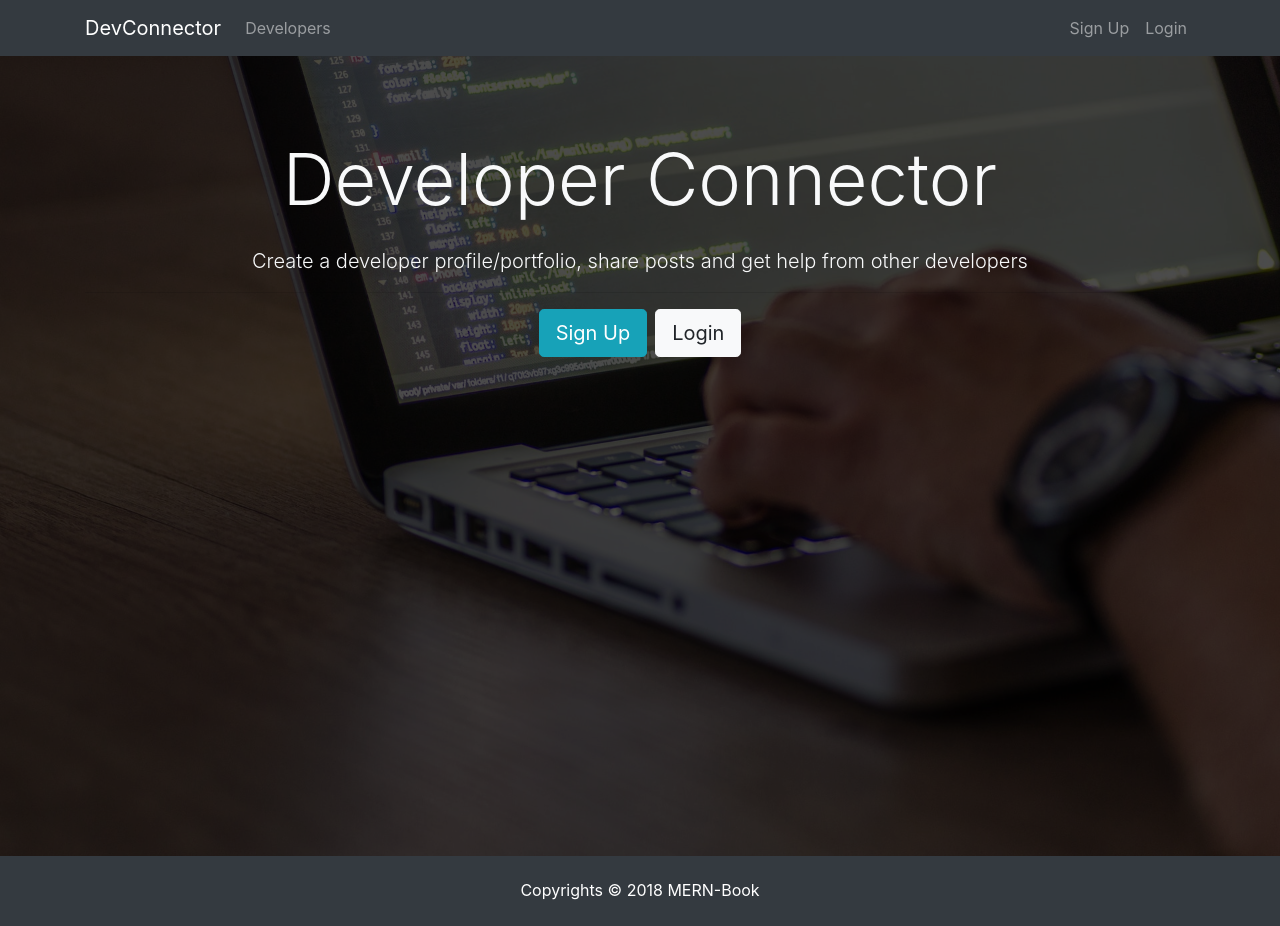
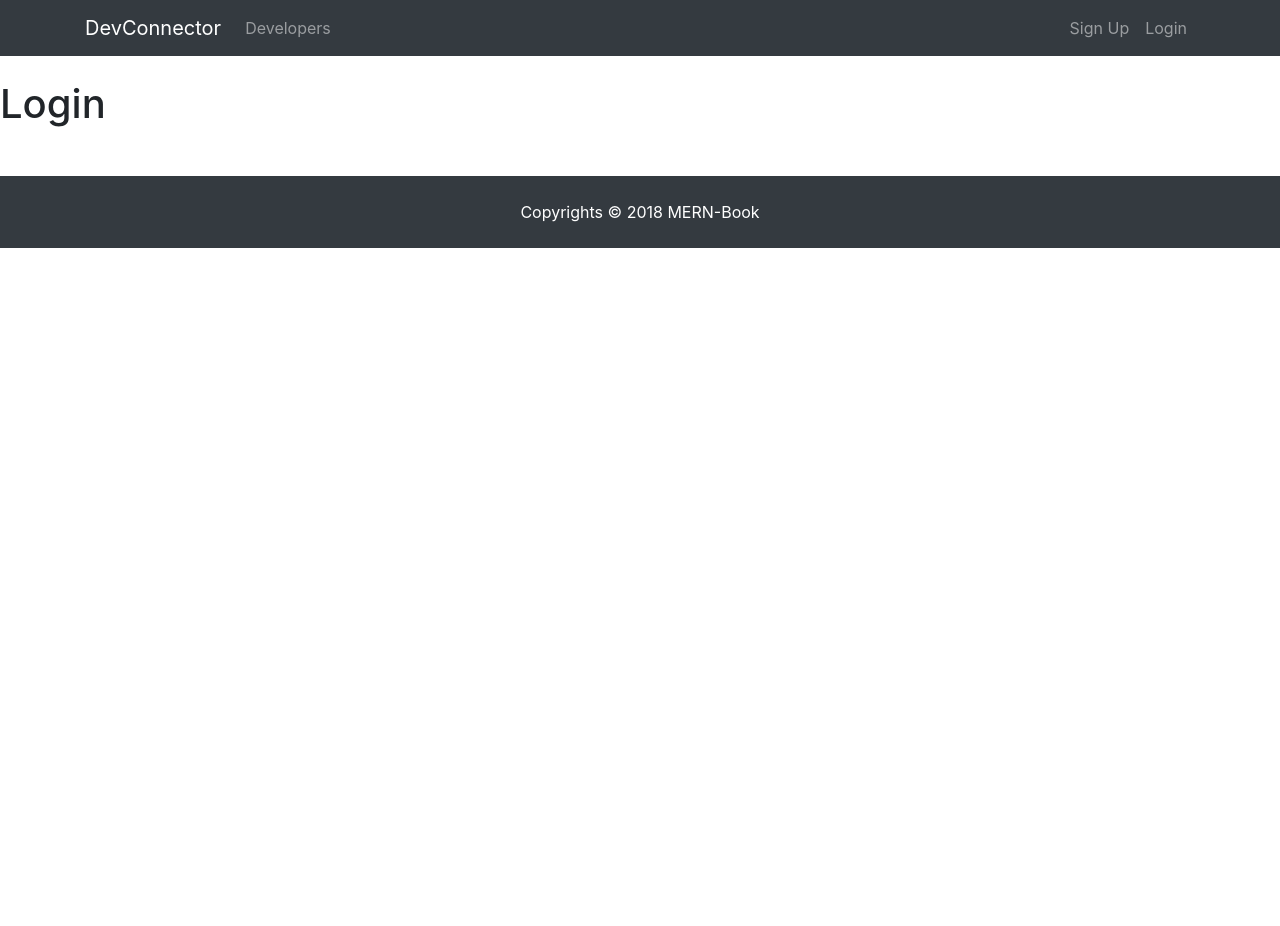
Before and after one commit to harlemtraveler/MERN-Social-Network, a React (Create React App) app in the folder client/: page /login in a window 1280 px wide. After the commit the page ends 800 px from the top, so only its background shows below. Built offline with nearby package versions, Linux system fonts and the light colour scheme.

Commit message:
Install && Implement React Router

```diff
--- a/client/package.json
+++ b/client/package.json
@@ -5,6 +5,7 @@
   "dependencies": {
     "react": "^16.6.3",
     "react-dom": "^16.6.3",
+    "react-router-dom": "^4.3.1",
     "react-scripts": "2.1.1"
   },
   "scripts": {
--- a/client/src/App.js
+++ b/client/src/App.js
@@ -1,17 +1,27 @@
 import React, { Component } from 'react';
 import './App.css';
+import { BrowserRouter as Router, Route } from 'react-router-dom';
+
 import Navbar from './components/layout/Navbar';
 import Footer from './components/layout/Footer';
 import Landing from './components/layout/Landing';
+import Register from './components/auth/Register';
+import Login from './components/auth/Login';
 
 class App extends Component {
   render() {
     return (
-      <div className="App">
-        <Navbar />
-        <Landing />
-        <Footer />
-      </div>
+      <Router>
+        <div className="App">
+          <Navbar />
+          <Route exact path="/" component={ Landing } />
+          <div className="contianer">
+            <Route exact path="/register" component={ Register } />
+            <Route exact path="/login" component={ Login } />
+          </div>
+          <Footer />
+        </div>
+      </Router>
     );
   }
 }
--- /dev/null
+++ b/client/src/components/auth/Login.js
@@ -0,0 +1,15 @@
+import React, { Component } from 'react';
+
+class Login extends Component {
+
+  render() {
+    return (
+      <div>
+        <h1>Login</h1>
+      </div>
+    );
+  }
+
+}
+
+export default Login;
--- /dev/null
+++ b/client/src/components/auth/Register.js
@@ -0,0 +1,15 @@
+import React, { Component } from 'react';
+
+class Register extends Component {
+
+  render() {
+    return (
+      <div>
+        <h1>Register</h1>
+      </div>
+    );
+  }
+
+}
+
+export default Register;
--- a/client/src/components/layout/Landing.js
+++ b/client/src/components/layout/Landing.js
@@ -1,4 +1,5 @@
 import React, { Component } from 'react';
+import { Link } from 'react-router-dom';
 
 class Landing extends Component {
 
@@ -13,8 +14,15 @@
                 </h1>
                 <p className="lead"> Create a developer profile/portfolio, share posts and get help from other developers</p>
                 <hr />
-                <a href="register.html" className="btn btn-lg btn-info mr-2">Sign Up</a>
-                <a href="login.html" className="btn btn-lg btn-light">Login</a>
+
+                <Link to="/register" className="btn btn-lg btn-info mr-2">
+                  Sign Up
+                </Link>
+
+                <Link to="/login" className="btn btn-lg btn-light">
+                  Login
+                </Link>
+
               </div>
             </div>
           </div>
--- a/client/src/components/layout/Navbar.js
+++ b/client/src/components/layout/Navbar.js
@@ -1,4 +1,5 @@
 import React, { Component } from 'react';
+import { Link } from 'react-router-dom';
 
 class Navbar extends Component {
 
@@ -6,27 +7,39 @@
     return (
       <nav className="navbar navbar-expand-sm navbar-dark bg-dark mb-4">
         <div className="container">
-          <a className="navbar-brand" href="landing.html">DevConnector</a>
+
+          <Link className="navbar-brand" to="/">
+            DevConnector
+          </Link>
+
           <button className="navbar-toggler" type="button" data-toggle="collapse" data-target="#mobile-nav">
             <span className="navbar-toggler-icon"></span>
           </button>
 
           <div className="collapse navbar-collapse" id="mobile-nav">
+
             <ul className="navbar-nav mr-auto">
               <li className="nav-item">
-                <a className="nav-link" href="profiles.html"> Developers
-                </a>
+                <Link className="nav-link" to="/profiles">
+                  Developers
+                </Link>
               </li>
             </ul>
 
             <ul className="navbar-nav ml-auto">
               <li className="nav-item">
-                <a className="nav-link" href="register.html">Sign Up</a>
+                <Link className="nav-link" to="/register">
+                  Sign Up
+                </Link>
               </li>
+
               <li className="nav-item">
-                <a className="nav-link" href="login.html">Login</a>
+                <Link className="nav-link" to="/login">
+                Login
+                </Link>
               </li>
             </ul>
+
           </div>
         </div>
       </nav>
```
Also changed, not shown: 1 other file (tests, documents, lock files or other folders).
